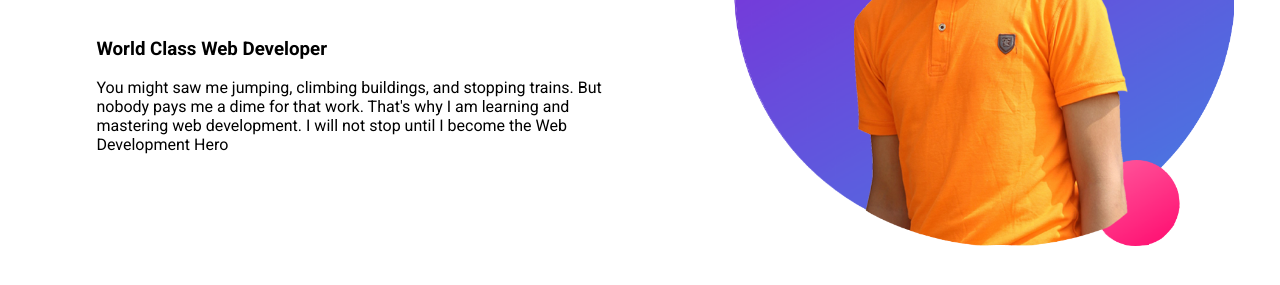
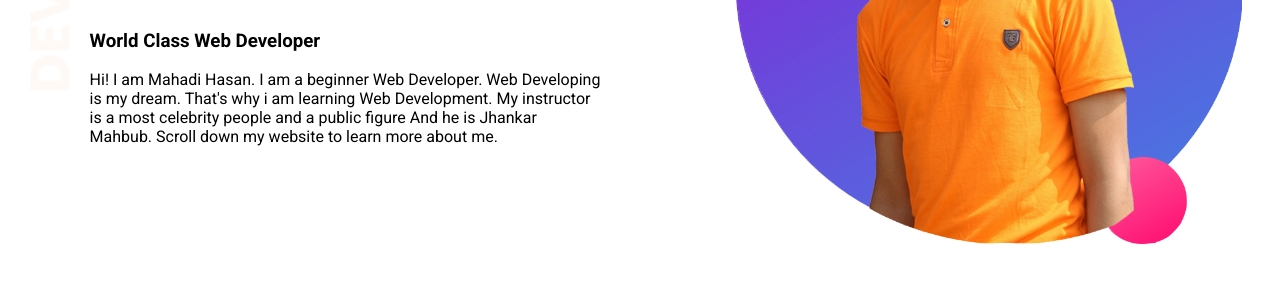
Before and after one commit to mahadi570/Mahadis-portfolio, a plain HTML site: page index.html in a window 1280 px wide. Shown: the part 269-554 px from the top of the page. Drawn offline with Linux system fonts and the light colour scheme.

Commit message:
top-banner added

```diff
--- a/index.html
+++ b/index.html
@@ -9,13 +9,13 @@
    <link href="https://fonts.googleapis.com/css2?family=Roboto:ital,wght@0,100;0,300;0,400;0,500;0,700;0,900;1,100;1,300;1,400;1,500;1,700;1,900&display=swap" rel="stylesheet">
 </head>
 <body>
-    <section class="firstsection">
+    <section class="topbanner">
         <div class="first">
             <h1>Welcome To</h1>
             <h1><span class="highlighted">Mahadi Hasan's</span> portfolio Website.
             </h1>
             <h3>World Class Web Developer</h3>
-            <p>You might saw me jumping, climbing buildings, and stopping trains. But nobody pays me a dime for that work. That's why I am learning and mastering web development. I will not stop until I become the Web Development Hero</p>
+            <p>Hi! I am Mahadi Hasan. I am a beginner Web Developer. Web Developing is my dream. That's why i am learning Web Development. My instructor is a most celebrity people and a public figure And he is Jhankar Mahbub. Scroll down my website to learn more about me.</p>
         </div>
 
         <div class="second">
--- a/style.css
+++ b/style.css
@@ -1,4 +1,5 @@
 body{
+    margin: 0;
     font-family: 'Roboto', sans-serif;
 }
 h1{
@@ -16,3 +17,10 @@ h1{
 .second img{
     width: 50%;
 }
+section{
+    height: 550px;
+}
+.topbanner {
+    background-image: url(images/top-banner.png);
+    background-repeat: no-repeat;
+}
```
Also changed, not shown: images/top-banner.png (added).
